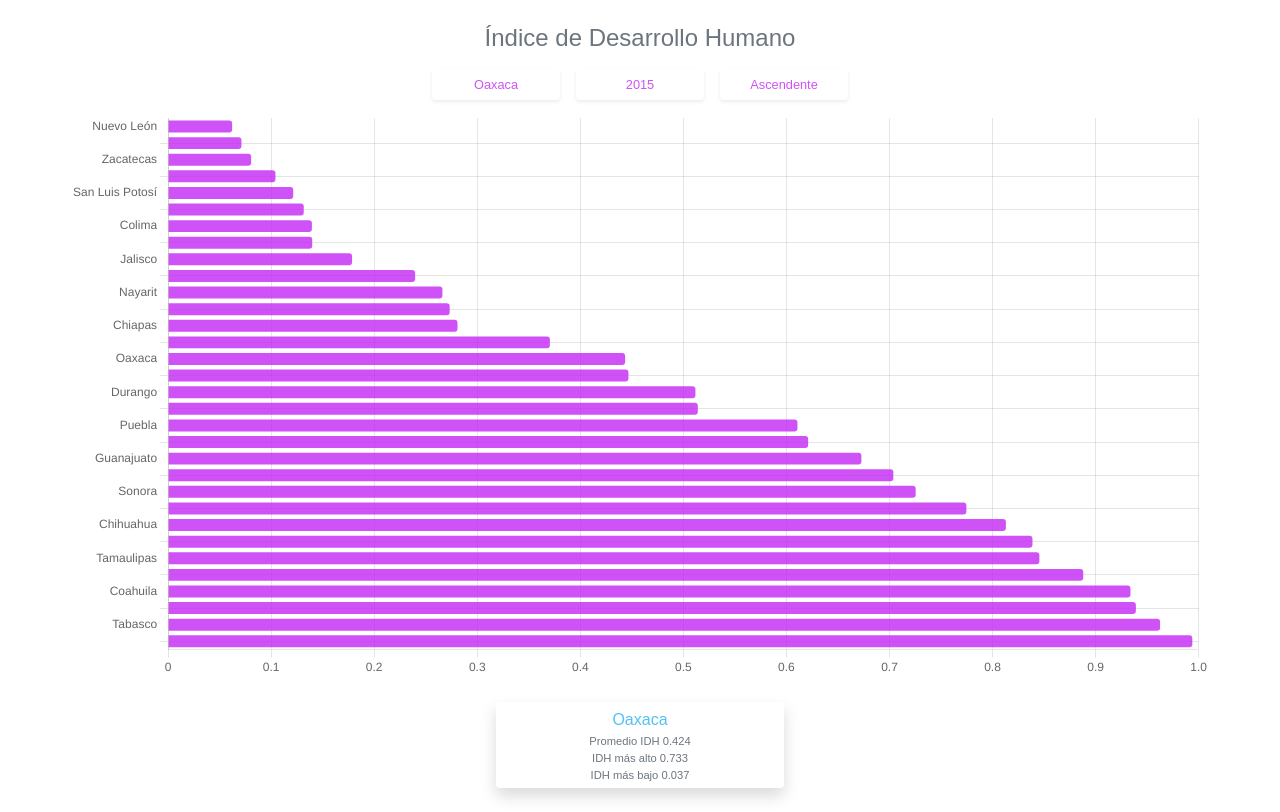
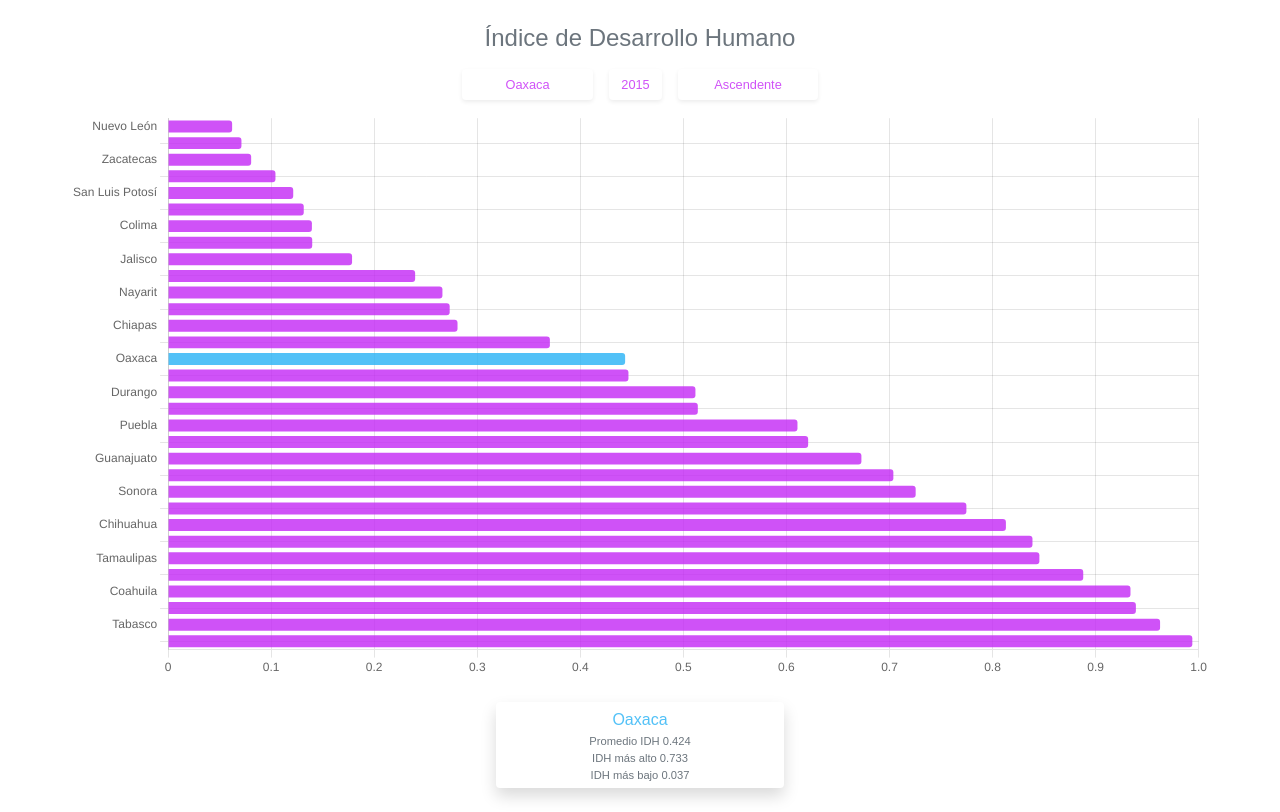
Before and after one commit to Natalia1705/Indice-de-desarrollo-Humano, a React (Create React App) app: page / in a window 1280 px wide. Built offline with nearby package versions, Linux system fonts and the light colour scheme.

Commit message:
add diferent color to selected state

```diff
--- a/src/components/BarChart.jsx
+++ b/src/components/BarChart.jsx
@@ -24,6 +24,7 @@ export function BarChart() {
   const size = useWindowSize();
 
   let newStates = [];
+  let newStatesAbr = [];
   let newidhData = [];
 
   const yearFilteredArray = arrayObj.filter((obj) => obj.year === selectedYear);
@@ -33,6 +34,7 @@ export function BarChart() {
     });
     sortedState.forEach((e) => {
       newStates.push(e.label);
+      newStatesAbr.push(e.abr);
       newidhData.push(e.data);
     });
   }
@@ -42,6 +44,7 @@ export function BarChart() {
     });
     sortedState.forEach((e) => {
       newStates.push(e.label);
+      newStatesAbr.push(e.abr);
       newidhData.push(e.data);
     });
   }
@@ -51,6 +54,7 @@ export function BarChart() {
     });
     sortedState.forEach((e) => {
       newStates.push(e.label);
+      newStatesAbr.push(e.abr);
       newidhData.push(e.data);
     });
   }
@@ -61,12 +65,17 @@ export function BarChart() {
   //Conditional color
   const backgroundColor = [];
   for (let i = 0; i < newStates.length; i++) {
-    if (newStates === selectedState) {
+    if (newStates[i] === selectedState) {
       backgroundColor.push("rgba(39,178,245,0.8)");
     } else {
       backgroundColor.push("rgba(196,39,245,0.8)");
     }
   }
+
+  console.log("nuevo", newStates);
+  console.log("seleccionado", selectedState);
+  console.log(backgroundColor);
+
   const options = {
     responsive: true,
     plugins: {
@@ -98,9 +107,25 @@ export function BarChart() {
     ],
   };
 
+  const dataAbr = {
+    labels: newStatesAbr,
+    datasets: [
+      {
+        label: "IDH",
+        data: newidhData,
+        backgroundColor,
+        borderRadius: "3",
+      },
+    ],
+  };
+
   return (
     <Container className="d-flex flex-column align-items-center p-0">
-      <Bar options={size.width > 480 ? options : optionsAbr} data={data} />
+      <Bar
+        options={size.width > 480 ? options : optionsAbr}
+        data={data}
+        // data={size.width > 480 ? data : dataAbr}
+      />
     </Container>
   );
 }
--- a/src/components/BottomCard.jsx
+++ b/src/components/BottomCard.jsx
@@ -9,7 +9,6 @@ export const BottomCard = () => {
   const { selectedState } = useContext(ApplicationContext);
   const stateFilteredArray = arrayObj.filter((e) => e.label === selectedState);
 
-  console.log(arrayObj);
   return (
     <Container className="d-flex flex-column align-items-center p-4">
       <Card
--- a/src/components/DropDown.jsx
+++ b/src/components/DropDown.jsx
@@ -24,7 +24,7 @@ export const DropDown = () => {
         <Form.Control
           className="m-2 shadow-sm bg-white rounded text-center border-0"
           style={{
-            width: "8rem",
+            width: "auto",
             fontSize: ".8rem",
             color: "rgba(196,39,245,0.8)",
           }}
@@ -43,7 +43,7 @@ export const DropDown = () => {
         <Form.Control
           className="m-2 ml-4 shadow-sm bg-white rounded text-center border-0"
           style={{
-            width: "8rem",
+            width: "auto",
             fontSize: ".8rem",
             color: "rgba(196,39,245,0.8)",
           }}
@@ -62,7 +62,7 @@ export const DropDown = () => {
         <Form.Control
           className="m-2 ml-4 shadow-sm bg-white rounded text-center border-0"
           style={{
-            width: "8rem",
+            width: "auto",
             fontSize: ".8rem",
             color: "rgba(196,39,245,0.8)",
           }}
```
